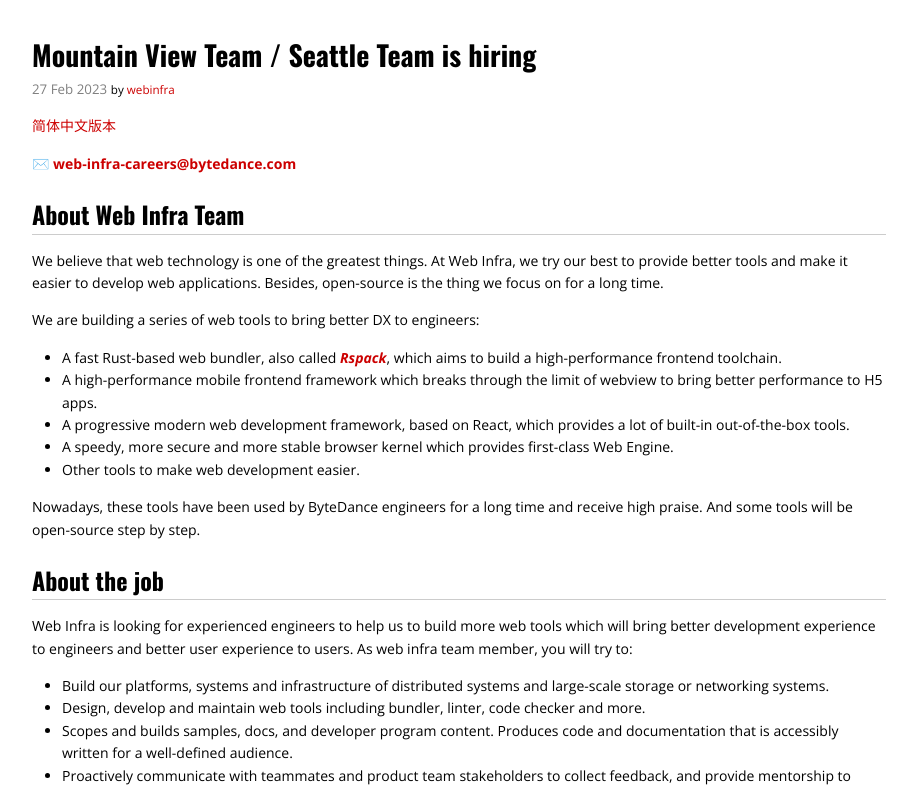
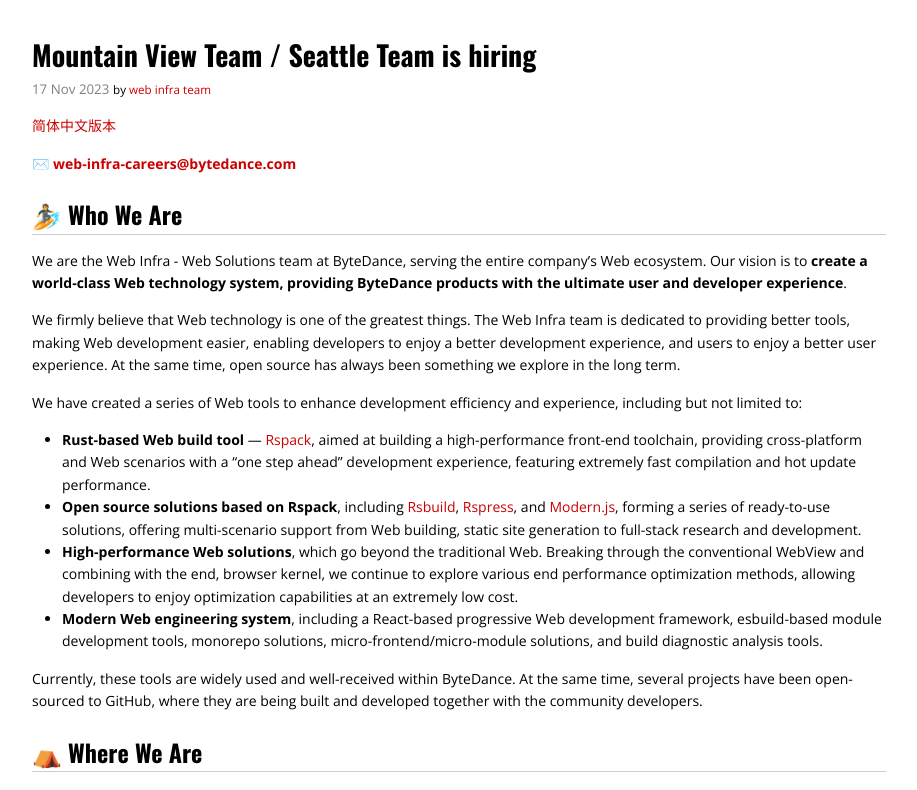
Before and after one commit to web-infra-dev/webinfra.org, a Jekyll site: the page built from _posts/2023-11-17-en-about.md, in a window 1280 px wide and 1400 px high. Shown: the top 790 px of the window, without its empty margins (181-1098 px from the left). Built offline with Jekyll 4.4.1, drawn with Linux system fonts in a browser that asks for light colours; some of the changed text lies outside the part shown.

Commit message:
docs: sync team homepage with webinfra.org

```diff
--- a/_layouts/index.html
+++ b/_layouts/index.html
@@ -40,6 +40,9 @@ page_id: index
 
 <h1>Publications</h1>
 <ol>
+  <li><a href="https://github.com/orgs/web-infra-dev/discussions/9">Deep Dive into Top-level await</a> <time>2023/10/26</time></li>
+  <li><a href="https://github.com/orgs/web-infra-dev/discussions/5">Rspress, the Rspack-based static site generator</a> <time>2023/10/11</time></li>
+  <li><a href="https://github.com/orgs/web-infra-dev/discussions/1">Design Trade-offs in Bundler: The Rationale Behind Creating Rspack</a> <time>2023/08/30</time></li>
   <li><a href="https://zhuanlan.zhihu.com/p/609430861">how pnpm links</a> <time>2023/02/25</time></li>
   <li><a href="https://mp.weixin.qq.com/s/JtDZjj832h08O-1csh938g">NAPI-RS 是怎么工作的: 从 NAPI 到 Build Script & FFI</a> <time>2023/02/17</time></li>
   <li><a href="https://mp.weixin.qq.com/s/tNs5CVdmj4DepYmELWjdzA">Monorepo 下 Git 工作流的最佳实践</a> <time>2022/12/29</time></li>
--- a/_posts/2023-02-27-en-about.md
+++ b/_posts/2023-02-27-en-about.md
@@ -2,7 +2,6 @@
 layout: post
 title: Mountain View Team / Seattle Team is hiring
 author: webinfra
-permalink: /en/about
 ---
 
 [简体中文版本](/about)
--- /dev/null
+++ b/_posts/2023-11-17-en-about.md
@@ -0,0 +1,93 @@
+---
+layout: post
+title: Mountain View Team / Seattle Team is hiring
+author: web infra team
+permalink: /en/about
+---
+
+[简体中文版本](/about)
+
+**[✉️ web-infra-careers@bytedance.com](mailto:web-infra-careers@bytedance.com)**
+
+## 🏄 Who We Are
+
+We are the Web Infra - Web Solutions team at ByteDance, serving the entire company's Web ecosystem. Our vision is to **create a world-class Web technology system, providing ByteDance products with the ultimate user and developer experience**.
+
+We firmly believe that Web technology is one of the greatest things. The Web Infra team is dedicated to providing better tools, making Web development easier, enabling developers to enjoy a better development experience, and users to enjoy a better user experience. At the same time, open source has always been something we explore in the long term.
+
+We have created a series of Web tools to enhance development efficiency and experience, including but not limited to:
+
+- **Rust-based Web build tool** — [Rspack](https://github.com/web-infra-dev/rspack), aimed at building a high-performance front-end toolchain, providing cross-platform and Web scenarios with a "one step ahead" development experience, featuring extremely fast compilation and hot update performance.
+- **Open source solutions based on Rspack**, including [Rsbuild](https://github.com/web-infra-dev/rsbuild), [Rspress](https://github.com/web-infra-dev/rspress), and [Modern.js](https://github.com/web-infra-dev/modern.js), forming a series of ready-to-use solutions, offering multi-scenario support from Web building, static site generation to full-stack research and development.
+- **High-performance Web solutions**, which go beyond the traditional Web. Breaking through the conventional WebView and combining with the end, browser kernel, we continue to explore various end performance optimization methods, allowing developers to enjoy optimization capabilities at an extremely low cost.
+- **Modern Web engineering system**, including a React-based progressive Web development framework, esbuild-based module development tools, monorepo solutions, micro-frontend/micro-module solutions, and build diagnostic analysis tools.
+
+Currently, these tools are widely used and well-received within ByteDance. At the same time, several projects have been open-sourced to GitHub, where they are being built and developed together with the community developers.
+
+## ⛺️ Where We Are
+
+Currently, we have established R&D centers in five locations: US - Seattle, China - Beijing / Shanghai / Hangzhou / Shenzhen:
+
+![](https://lf3-static.bytednsdoc.com/obj/eden-cn/rjhwzy/ljhwZthlaukjlkulzlp/jd-location-1280X1280-1117.PNG)
+
+## 🌟 Team Culture
+
+The Web Infra - Web Solutions team advocates for an **open-source, technology-driven, and value-oriented** work philosophy:
+
+- Open Source:
+  - Freely communicate with colleagues within and outside the team, and explore various directions within the team.
+  - The team promotes sharing, turning one person's experience into the team's knowledge.
+  - Actively embrace the community, expand and extend based on community technology, and give back to the community.
+- Technology-Driven:
+  - Professionalism is the guarantee for solving various problems. The team focuses on technology exploration, expanding the technological horizon, and injecting more possibilities into the development of the Web ecosystem.
+- Value-Oriented:
+  - Combine technological development with business growth, transform technological outcomes into business value, and provide input for the development and iteration of technology.
+
+## 🙋 Who We Are
+
+- [@Zack Jackson](https://github.com/ScriptedAlchemy): webpack core member, author of Module Federation.
+- [@hardfist](https://github.com/hardfist): Senior configuration engineer, pitfall troubleshooter, responsible for Rspack.
+- [@Boshen](https://github.com/boshen): Author of Oxc, contributor to Biome.
+- [@ulivz](https://github.com/ulivz): Vue team member, responsible for VuePress.
+- [@Amour1688](https://github.com/Amour1688): Vue team member, responsible for babel-plugin-jsx.
+- [@h-a-n-a](https://github.com/h-a-n-a): Focused on nativizing JS tool libraries, such as magic-string-rs.
+- [@bvanjoi](https://github.com/bvanjoi): Contributor to the Rust language.
+- [@sanyuan0704](https://github.com/sanyuan0704): Author of the WeChat account "Sanyuan Classmate", responsible for Rspress.
+- [@chenjiahan](https://github.com/chenjiahan): Author of Vant / Vant Weapp.
+
+## 🍭 Position Information
+
+The Web Infra team is looking for experienced front-end engineers to join us in developing high-performance front-end tools and new products with an AI-first approach. This will enhance the development experience for both developers and users. As a member of the Web Infra team, you will:
+
+- Design and develop web tools, including but not limited to: web development frameworks, Rust bundlers, etc.
+- Build a universal and open-source modern web engineering system, engineering solutions, and best practices.
+- Help web developers improve efficiency and quality by exploring, introducing, and ensuring the best practices and new technological solutions.
+- Keep up with changes in the front-end community, practice the latest front-end technologies, and incorporate them into architectural design.
+- Collaboratively explore the next generation of products from an AI-first perspective.
+
+## 📌 Position Requirements
+
+- Proficient in the technology stack based on the React ecosystem and Node.js ecosystem.
+- Continuously focus on mainstream technologies, cutting-edge fields, and best practices in the global technology community.
+- Experience in developing compilation tools and front-end foundational engineering.
+- Active community involvement and experience with open-source projects.
+- Bonus points for:
+  - Experience in Rust / Go / C++ / Node.js Native Addon development.
+  - Participation in open-source projects of the Web Infra team.
+  - Familiarity with mainstream models and products in the AI field, and keeping up with the latest developments in the area.
+
+## 🌈 Compensation & Benefits
+
+- Deep involvement in the construction of open-source projects to enhance professional influence.
+- Collaborate with top open-source projects and developers within the community to advance the development of Web technologies.
+- Competitive salary and stock options.
+- Comprehensive medical insurance packages.
+
+## 📩 Resume Submission
+
+Please send your resume to **`web-infra-careers@bytedance.com`** with the subject line "Web Solutions". We look forward to having you join us!
+
+If you have any questions about the position or the team, feel free to communicate with us through the following channels:
+
+- [Discord](https://discord.gg/VjNu24wzvs)
+- [Feishu Group](https://applink.feishu.cn/client/chat/chatter/add_by_link?link_token=131he762-7608-4553-825d-02a0be3ffe75)
```
Also changed, not shown: README.md.
